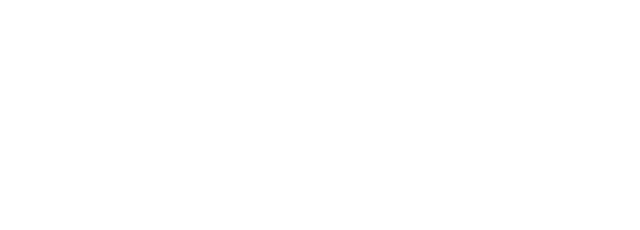
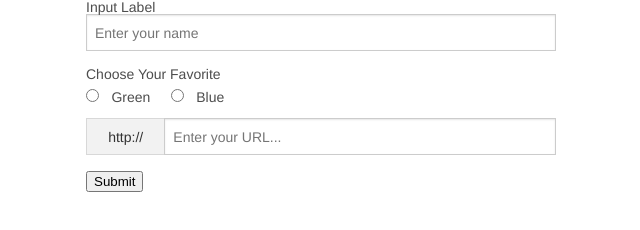
Before and after one commit to Jchurchill49/form-test, a plain HTML site: page index.html in a window 1280 px wide. Shown: the whole page, without its empty margins (69-709 px from the left). Drawn offline with Linux system fonts and the light colour scheme.

Commit message:
frustration form
added parts of form code

```diff
--- a/index.html
+++ b/index.html
@@ -8,8 +8,37 @@
     <script src="js/vendor/modernizr.js"></script>
   </head>
   <body>
+ <form>
+  <div class="row">
+    <div class="large-6 columns">
+
+      <label>Input Label
+        <input type="text" placeholder="Enter your name" />
+      </label>
 
 
+     <label>Choose Your Favorite</label>
+      <input type="radio" name="pokemon" value="Green" id="pokemonRed">
+      <label for="pokemonRed">Green</label>
+
+      <input type="radio" name="pokemon" value="Blue" id="pokemonBlue">
+      <label for="pokemonBlue">Blue</label>
+
+         <div>
+            <div class="row collapse">
+              <div class="small-3 large-2 columns">
+                <span class="prefix">http://</span>
+              </div>
+              <div class="small-9 large-10 columns">
+                <input type="text" placeholder="Enter your URL...">
+              </div>
+            </div>
+      <input type="submit">
+
+    </div>
+  </div>
+
+</form>
 
     <script src="js/vendor/jquery.js"></script>
     <script src="js/foundation.min.js"></script>
```
